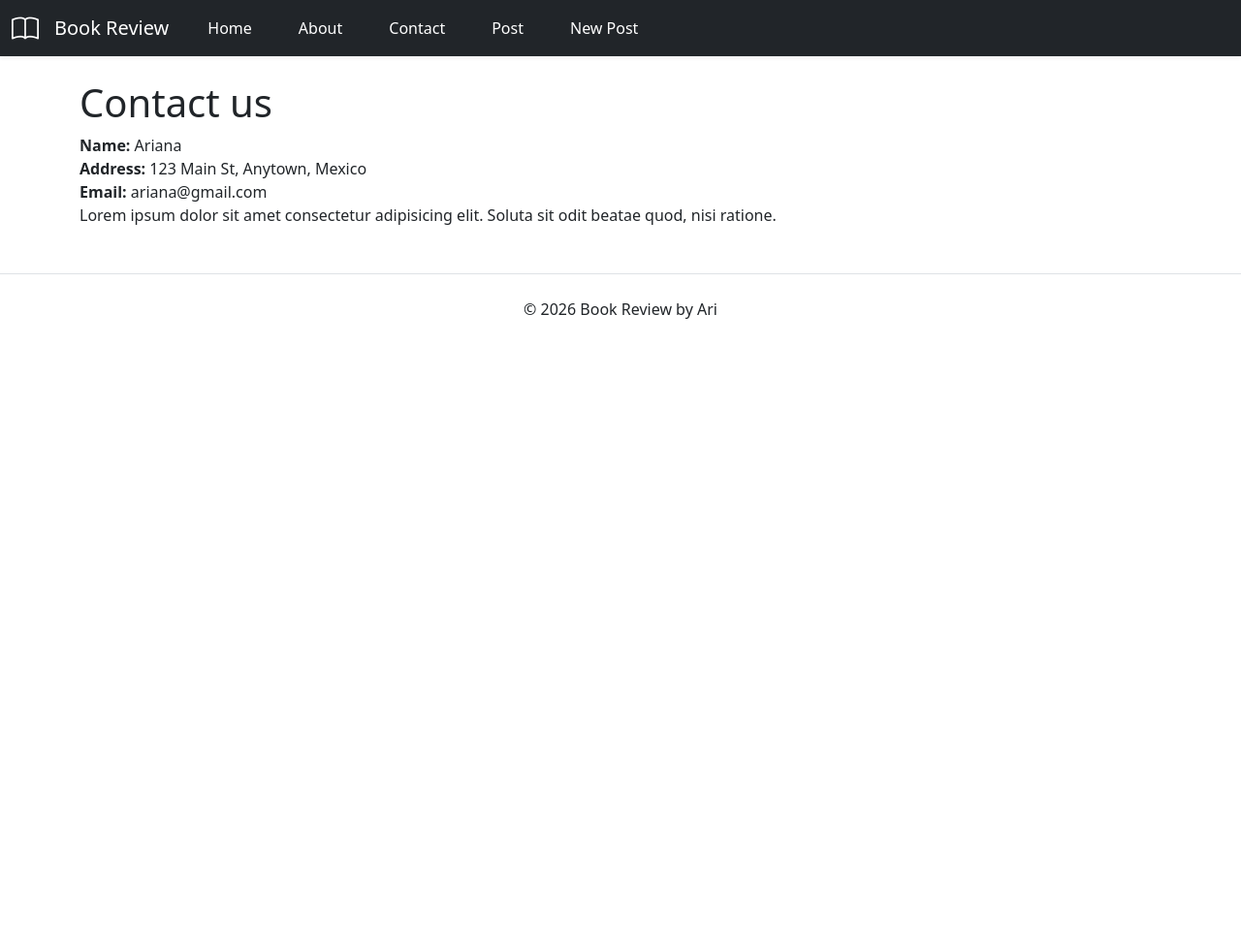
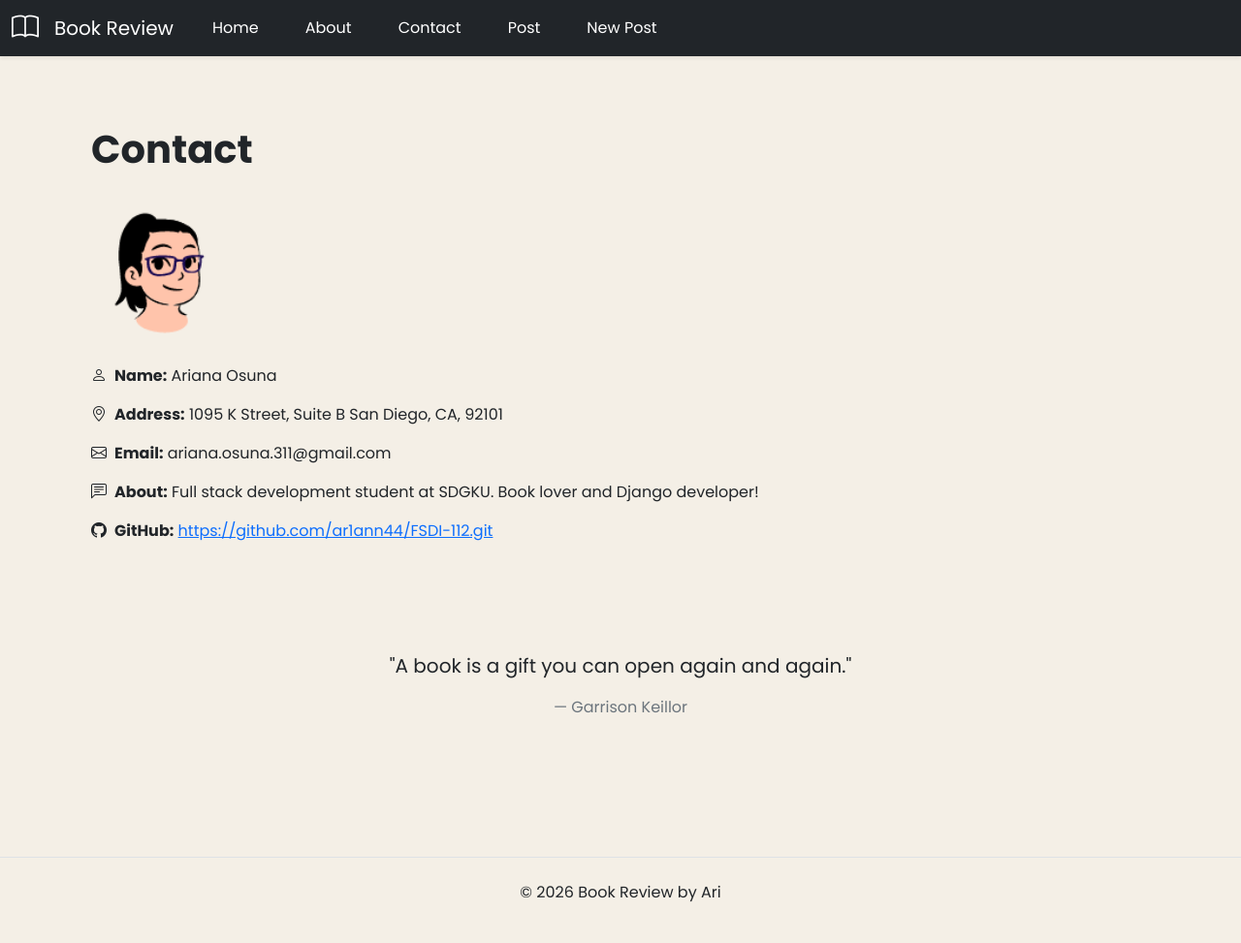
Before and after one commit to ar1ann44/FSDI-112, a Django app: page /contact/ in a window 1280 px wide. Shown: the whole page at 97% size. Before the commit the page ends 329 px from the top, so only its background shows below. Run offline with Django 5.2, Linux system fonts and the light colour scheme.

Commit message:
Contact page

```diff
--- a/static/css/contact.css
+++ b/static/css/contact.css
@@ -0,0 +1,4 @@
+body{
+    background-color: #f4efe6;
+    font-family: 'Poppins', sans-serif;
+}
--- a/templates/about.html
+++ b/templates/about.html
@@ -93,4 +93,6 @@ About Us
     <p class="text-secondary">— George R.R. Martin</p>
 </div>
 
+<div style="min-height: 50px;"></div>
+
 {% endblock %}
--- a/templates/contact.html
+++ b/templates/contact.html
@@ -1,15 +1,36 @@
 {% extends 'base.html'%}
+{% load static %}
+
+{% block css %}
+<link rel="stylesheet" href="{% static 'css/contact.css' %}">
+{% endblock %}
 
 {% block title %}
 Contact Us
 {% endblock %}
 
 {% block content %}
-    <h1>Contact us</h1>
-    <div>
-        <span><strong>Name:</strong> {{ name }} </span><br/>
-        <span><strong>Address:</strong> {{ address }} </span><br/>
-        <span><strong>Email:</strong> {{ email }} </span><br/>
+    <div class="container py-5">
+        <h1 class="fw-bold mb-4">Contact</h1>
+
+        <img
+        src="{% static 'images/avatar.png' %}"
+        width="150" height="150"
+        class="mb-4" alt="Avatar">
+
+        <p><i class="bi bi-person me-2"></i><strong>Name:</strong> Ariana Osuna</p>
+        <p><i class="bi bi-geo-alt me-2"></i><strong>Address:</strong> 1095 K Street, Suite B San Diego, CA, 92101</p>
+        <p><i class="bi bi-envelope me-2"></i><strong>Email:</strong> ariana.osuna.311@gmail.com</p>
+        <p><i class="bi bi-chat-left-text me-2"></i><strong>About:</strong> Full stack development student at SDGKU. Book lover and Django developer!</p>
+        <p><i class="bi bi-github me-2"></i><strong>GitHub:</strong> <a href="https://github.com/ar1ann44/FSDI-112.git" target="_blank">https://github.com/ar1ann44/FSDI-112.git</a></p>
     </div>
-    <p>Lorem ipsum dolor sit amet consectetur adipisicing elit. Soluta sit odit beatae quod, nisi ratione.</p>
+
+    <div class="text-center py-5">
+        <p class="fs-5">"A book is a gift you can open again and again."</p>
+        <p class="text-secondary">— Garrison Keillor</p>
+    </div>
+
+    <div style="min-height: 30px;"></div>
+
+
 {% endblock %}
```
Also changed, not shown: static/images/avatar.png (added).
